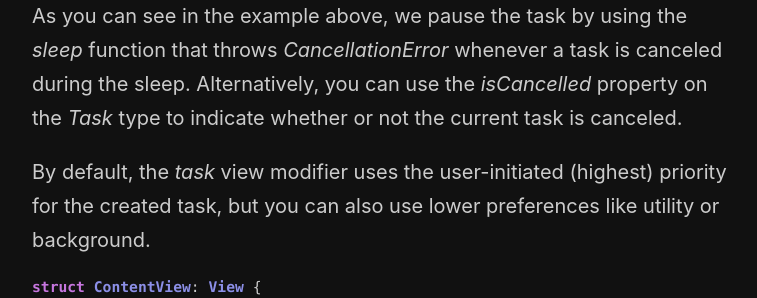
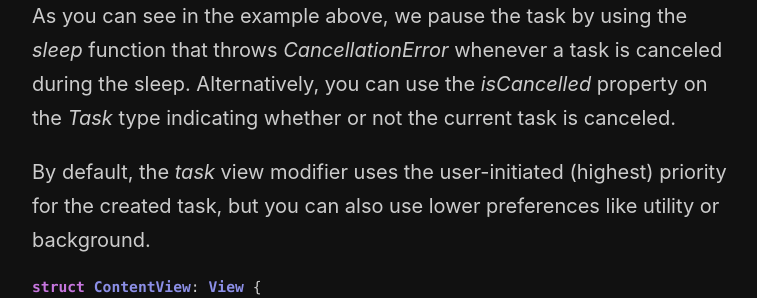
Before and after one commit to mecid/mecid.github.io, a Jekyll site: the page built from _posts/2022-06-28-the-power-of-task-view-modifier-in-swiftui.md, in a window 1280 px wide and 900 px high, scrolled down 1180 px. Shown: the part 154-452 px from the top of the window, without its empty margins (258-1015 px from the left). Built offline with Jekyll 4.4.1, drawn with Linux system fonts in a browser that asks for light colours.

Commit message:
small typo fixed in the task post

````diff
--- a/_posts/2022-06-28-the-power-of-task-view-modifier-in-swiftui.md
+++ b/_posts/2022-06-28-the-power-of-task-view-modifier-in-swiftui.md
@@ -49,7 +49,7 @@ The *task* view modifier starts the unstructured async task and binds it to the
 }
 ```
 
-As you can see in the example above, we pause the task by using the *sleep* function that throws *CancellationError* whenever a task is canceled during the sleep. Alternatively, you can use the *isCancelled* property on the *Task* type to indicate whether or not the current task is canceled.
+As you can see in the example above, we pause the task by using the *sleep* function that throws *CancellationError* whenever a task is canceled during the sleep. Alternatively, you can use the *isCancelled* property on the *Task* type indicating whether or not the current task is canceled.
 
 By default, the *task* view modifier uses the user-initiated (highest) priority for the created task, but you can also use lower preferences like utility or background.
 
````
